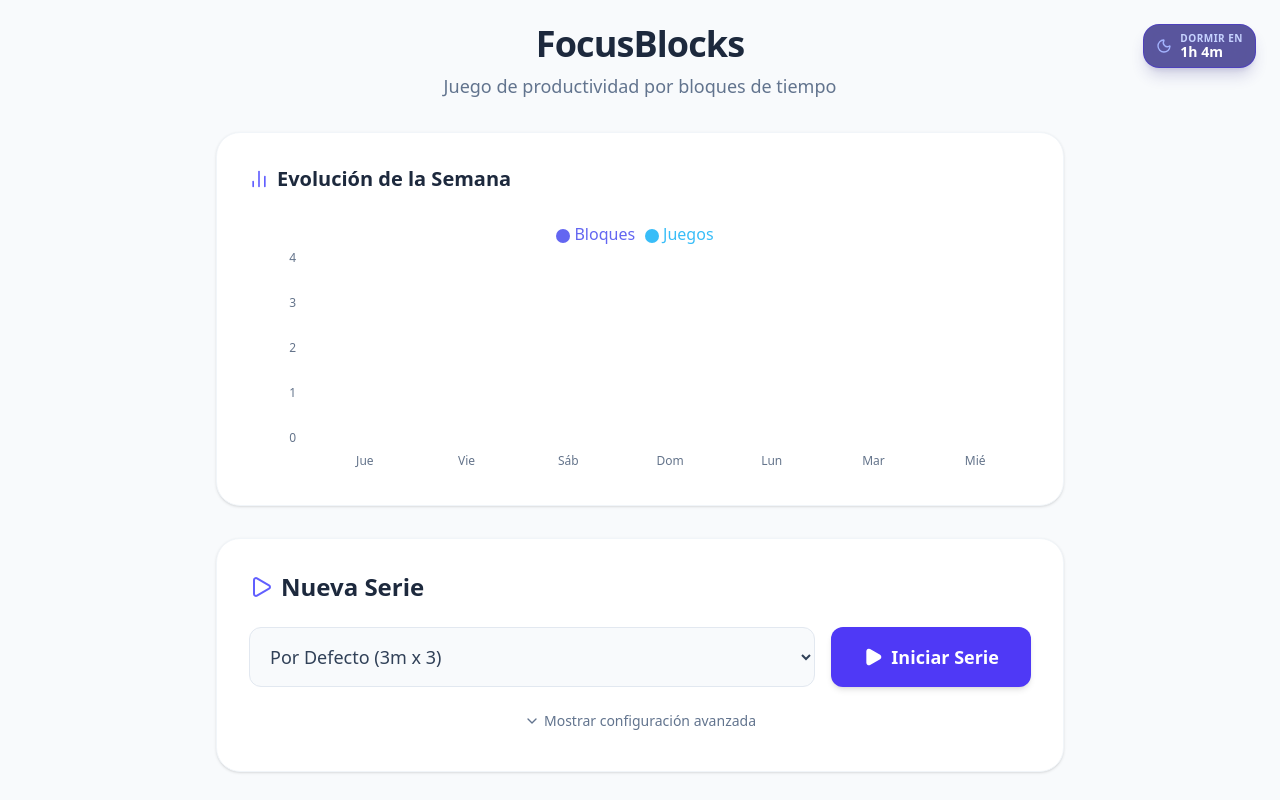
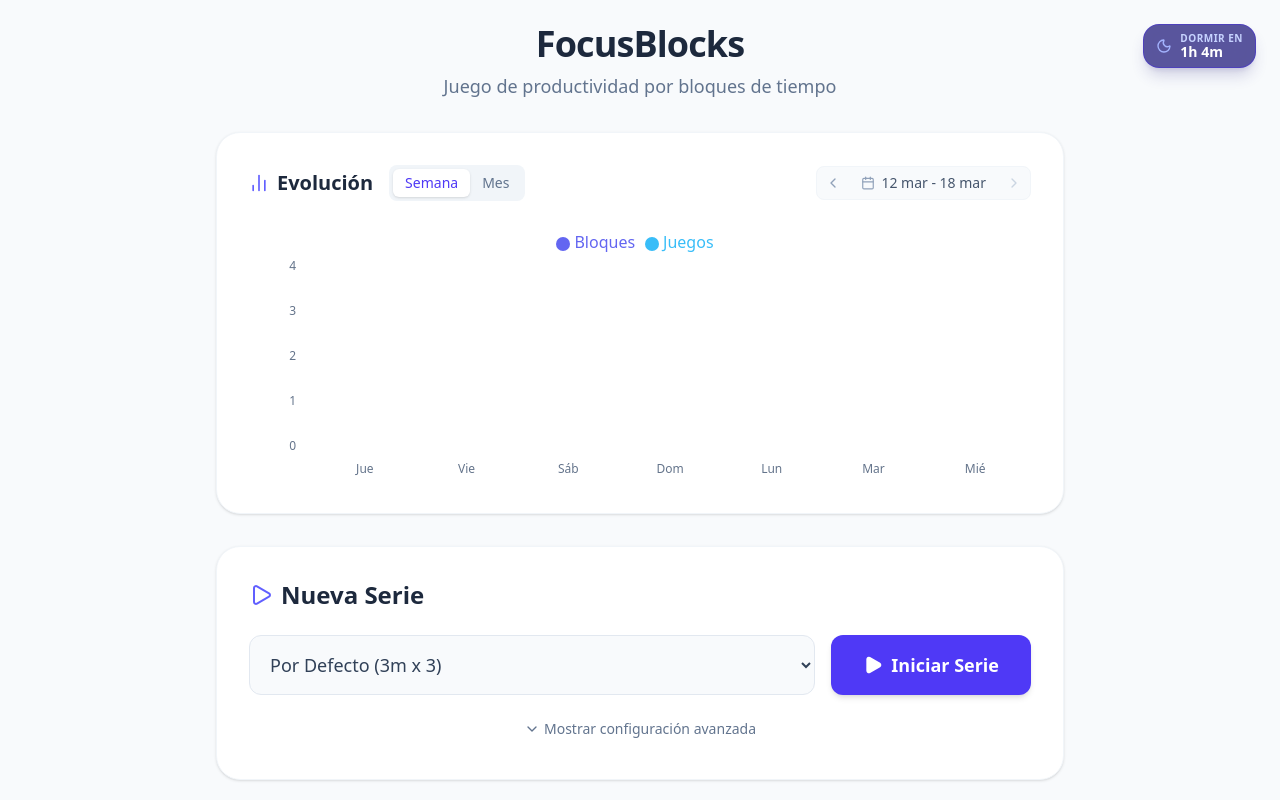
Before and after one commit to heroseven/bloques-productivos, a React (Vite) app: page / in a window 1280 px wide. Shown: the top 800 px of the page. Built offline with nearby package versions, Linux system fonts and the light colour scheme.

Commit message:
feat(dashboard): Add date navigation and chart view options
Implement functionality to navigate through weekly and monthly chart views, allowing users to see historical productivity data over different periods.

```diff
--- a/src/components/Dashboard.tsx
+++ b/src/components/Dashboard.tsx
@@ -15,6 +15,9 @@ import {
   TrendingUp,
   TrendingDown,
   Minus,
+  ChevronLeft,
+  ChevronRight,
+  Calendar,
 } from "lucide-react";
 import {
   BarChart,
@@ -46,6 +49,8 @@ export default function Dashboard({ stats, onStartGame, bedtime, onBedtimeChange
   const [selectedTemplate, setSelectedTemplate] = useState<string>("default");
   const [backgroundSound, setBackgroundSound] = useState<string>("none");
   const [showAdvanced, setShowAdvanced] = useState<boolean>(false);
+  const [chartView, setChartView] = useState<'week' | 'month'>('week');
+  const [chartOffset, setChartOffset] = useState<number>(0);
   const [voiceSettings, setVoiceSettings] = useState<VoiceSettings>(() => {
     const saved = localStorage.getItem("focusblocks_voice_settings");
     if (saved) {
@@ -101,16 +106,21 @@ export default function Dashboard({ stats, onStartGame, bedtime, onBedtimeChange
       ? Math.round((stats.completedBlocks / stats.totalBlocks) * 100)
       : 0;
 
-  const getWeeklyData = () => {
+  const getChartData = () => {
     const data = [];
     const today = new Date();
     today.setHours(0, 0, 0, 0);
 
+    if (chartView === 'week') {
+      const endDate = new Date(today);
+      endDate.setDate(endDate.getDate() - (chartOffset * 7));
+
       for (let i = 6; i >= 0; i--) {
-      const d = new Date(today);
+        const d = new Date(endDate);
         d.setDate(d.getDate() - i);
 
         const dayName = d.toLocaleDateString("es-ES", { weekday: "short" });
+        const dateLabel = d.toLocaleDateString("es-ES", { day: "numeric", month: "short" });
 
         const blocksOnDay = stats.history.reduce((acc, game) => {
           const gameDate = new Date(game.date);
@@ -138,46 +148,139 @@ export default function Dashboard({ stats, onStartGame, bedtime, onBedtimeChange
 
         data.push({
           name: dayName.charAt(0).toUpperCase() + dayName.slice(1),
+          dateLabel,
           bloques: blocksOnDay,
           juegos: gamesOnDay,
         });
       }
+    } else {
+      const targetDate = new Date(today);
+      targetDate.setMonth(targetDate.getMonth() - chartOffset);
+      const year = targetDate.getFullYear();
+      const month = targetDate.getMonth();
+
+      const daysInMonth = new Date(year, month + 1, 0).getDate();
+
+      for (let i = 1; i <= daysInMonth; i++) {
+        const d = new Date(year, month, i);
+        if (d > today && chartOffset === 0) break;
+
+        const dateLabel = d.toLocaleDateString("es-ES", { day: "numeric", month: "short" });
+
+        const blocksOnDay = stats.history.reduce((acc, game) => {
+          const gameDate = new Date(game.date);
+          if (
+            gameDate.getDate() === d.getDate() &&
+            gameDate.getMonth() === d.getMonth() &&
+            gameDate.getFullYear() === d.getFullYear()
+          ) {
+            return acc + game.completedBlocks;
+          }
+          return acc;
+        }, 0);
+
+        const gamesOnDay = stats.history.reduce((acc, game) => {
+          const gameDate = new Date(game.date);
+          if (
+            gameDate.getDate() === d.getDate() &&
+            gameDate.getMonth() === d.getMonth() &&
+            gameDate.getFullYear() === d.getFullYear()
+          ) {
+            return acc + 1;
+          }
+          return acc;
+        }, 0);
+
+        data.push({
+          name: i.toString(),
+          dateLabel,
+          bloques: blocksOnDay,
+          juegos: gamesOnDay,
+        });
+      }
+    }
     return data;
   };
 
-  const getWeeklyTrend = () => {
+  const getTrend = () => {
+    let currentPeriodBlocks = 0;
+    let previousPeriodBlocks = 0;
+
     const today = new Date();
     today.setHours(0, 0, 0, 0);
 
-    let currentWeekBlocks = 0;
-    let previousWeekBlocks = 0;
+    if (chartView === 'week') {
+      const currentEndDate = new Date(today);
+      currentEndDate.setDate(currentEndDate.getDate() - (chartOffset * 7));
+      const currentStartDate = new Date(currentEndDate);
+      currentStartDate.setDate(currentStartDate.getDate() - 6);
+
+      const prevEndDate = new Date(currentStartDate);
+      prevEndDate.setDate(prevEndDate.getDate() - 1);
+      const prevStartDate = new Date(prevEndDate);
+      prevStartDate.setDate(prevStartDate.getDate() - 6);
 
       stats.history.forEach(game => {
         const gameDate = new Date(game.date);
         gameDate.setHours(0, 0, 0, 0);
-      const diffTime = today.getTime() - gameDate.getTime();
-      const diffDays = Math.floor(diffTime / (1000 * 60 * 60 * 24));
-
-      if (diffDays >= 0 && diffDays <= 6) {
-        currentWeekBlocks += game.completedBlocks;
-      } else if (diffDays >= 7 && diffDays <= 13) {
-        previousWeekBlocks += game.completedBlocks;
+        if (gameDate >= currentStartDate && gameDate <= currentEndDate) {
+          currentPeriodBlocks += game.completedBlocks;
+        } else if (gameDate >= prevStartDate && gameDate <= prevEndDate) {
+          previousPeriodBlocks += game.completedBlocks;
         }
       });
+    } else {
+      const targetDate = new Date(today);
+      targetDate.setMonth(targetDate.getMonth() - chartOffset);
+      const currentMonth = targetDate.getMonth();
+      const currentYear = targetDate.getFullYear();
 
-    if (previousWeekBlocks === 0) {
-      if (currentWeekBlocks === 0) return { percentage: 0, trend: 'neutral' };
+      const prevDate = new Date(targetDate);
+      prevDate.setMonth(prevDate.getMonth() - 1);
+      const prevMonth = prevDate.getMonth();
+      const prevYear = prevDate.getFullYear();
+
+      stats.history.forEach(game => {
+        const gameDate = new Date(game.date);
+        if (gameDate.getMonth() === currentMonth && gameDate.getFullYear() === currentYear) {
+          currentPeriodBlocks += game.completedBlocks;
+        } else if (gameDate.getMonth() === prevMonth && gameDate.getFullYear() === prevYear) {
+          previousPeriodBlocks += game.completedBlocks;
+        }
+      });
+    }
+
+    if (previousPeriodBlocks === 0) {
+      if (currentPeriodBlocks === 0) return { percentage: 0, trend: 'neutral' };
       return { percentage: 100, trend: 'up' };
     }
 
-    const percentage = Math.round(((currentWeekBlocks - previousWeekBlocks) / previousWeekBlocks) * 100);
+    const percentage = Math.round(((currentPeriodBlocks - previousPeriodBlocks) / previousPeriodBlocks) * 100);
 
     if (percentage > 0) return { percentage, trend: 'up' };
     if (percentage < 0) return { percentage: Math.abs(percentage), trend: 'down' };
     return { percentage: 0, trend: 'neutral' };
   };
 
-  const weeklyData = getWeeklyData();
+  const chartData = getChartData();
+
+  const getChartLabel = () => {
+    const today = new Date();
+    today.setHours(0, 0, 0, 0);
+
+    if (chartView === 'week') {
+      const endDate = new Date(today);
+      endDate.setDate(endDate.getDate() - (chartOffset * 7));
+      const startDate = new Date(endDate);
+      startDate.setDate(startDate.getDate() - 6);
+
+      return `${startDate.toLocaleDateString("es-ES", { day: "numeric", month: "short" })} - ${endDate.toLocaleDateString("es-ES", { day: "numeric", month: "short" })}`;
+    } else {
+      const targetDate = new Date(today);
+      targetDate.setMonth(targetDate.getMonth() - chartOffset);
+      return targetDate.toLocaleDateString("es-ES", { month: "long", year: "numeric" }).replace(/^\w/, (c) => c.toUpperCase());
+    }
+  };
 
   return (
     <div className="max-w-4xl mx-auto p-6 space-y-8">
@@ -190,15 +293,55 @@ export default function Dashboard({ stats, onStartGame, bedtime, onBedtimeChange
         </p>
       </header>
 
-      {/* Weekly Evolution Chart */}
+      {/* Evolution Chart */}
       <div className="bg-white rounded-3xl p-8 shadow-sm border border-slate-100">
         <div className="flex flex-col sm:flex-row sm:items-center justify-between gap-4 mb-6">
+          <div className="flex items-center gap-4">
             <h2 className="text-xl font-semibold text-slate-800 flex items-center gap-2">
               <BarChart2 className="w-5 h-5 text-indigo-500" />
-            Evolución de la Semana
+              Evolución
             </h2>
+            <div className="flex bg-slate-100 rounded-lg p-1">
+              <button
+                onClick={() => { setChartView('week'); setChartOffset(0); }}
+                className={`px-3 py-1 text-sm font-medium rounded-md transition-colors ${chartView === 'week' ? 'bg-white text-indigo-600 shadow-sm' : 'text-slate-500 hover:text-slate-700'}`}
+              >
+                Semana
+              </button>
+              <button
+                onClick={() => { setChartView('month'); setChartOffset(0); }}
+                className={`px-3 py-1 text-sm font-medium rounded-md transition-colors ${chartView === 'month' ? 'bg-white text-indigo-600 shadow-sm' : 'text-slate-500 hover:text-slate-700'}`}
+              >
+                Mes
+              </button>
+            </div>
+          </div>
+
+          <div className="flex items-center gap-4">
+            <div className="flex items-center gap-2 bg-slate-50 rounded-lg p-1 border border-slate-100">
+              <button
+                onClick={() => setChartOffset(prev => prev + 1)}
+                className="p-1 text-slate-400 hover:text-indigo-600 hover:bg-indigo-50 rounded-md transition-colors"
+              >
+                <ChevronLeft className="w-4 h-4" />
+              </button>
+              <div className="flex items-center gap-1.5 px-2 min-w-[120px] justify-center">
+                <Calendar className="w-3.5 h-3.5 text-slate-400" />
+                <span className="text-sm font-medium text-slate-600">
+                  {getChartLabel()}
+                </span>
+              </div>
+              <button
+                onClick={() => setChartOffset(prev => Math.max(0, prev - 1))}
+                disabled={chartOffset === 0}
+                className={`p-1 rounded-md transition-colors ${chartOffset === 0 ? 'text-slate-300 cursor-not-allowed' : 'text-slate-400 hover:text-indigo-600 hover:bg-indigo-50'}`}
+              >
+                <ChevronRight className="w-4 h-4" />
+              </button>
+            </div>
+
             {(() => {
-            const { percentage, trend } = getWeeklyTrend();
+              const { percentage, trend } = getTrend();
               if (trend === 'neutral' && percentage === 0) return null;
 
               return (
@@ -211,14 +354,15 @@ export default function Dashboard({ stats, onStartGame, bedtime, onBedtimeChange
                    trend === 'down' ? <TrendingDown className="w-4 h-4" /> :
                    <Minus className="w-4 h-4" />}
                   <span>{trend === 'up' ? '+' : trend === 'down' ? '-' : ''}{percentage}%</span>
-                <span className="text-xs opacity-75 ml-1 font-normal">vs sem. anterior</span>
+                  <span className="text-xs opacity-75 ml-1 font-normal hidden sm:inline">vs ant.</span>
                 </div>
               );
             })()}
           </div>
+        </div>
         <div className="h-64 w-full">
           <ResponsiveContainer width="100%" height="100%">
-            <BarChart data={weeklyData}>
+            <BarChart data={chartData}>
               <XAxis
                 dataKey="name"
                 axisLine={false}
@@ -236,6 +380,12 @@ export default function Dashboard({ stats, onStartGame, bedtime, onBedtimeChange
               <Tooltip
                 cursor={{ fill: '#f1f5f9' }}
                 contentStyle={{ borderRadius: '12px', border: 'none', boxShadow: '0 4px 6px -1px rgb(0 0 0 / 0.1)' }}
+                labelFormatter={(label, payload) => {
+                  if (payload && payload.length > 0) {
+                    return payload[0].payload.dateLabel;
+                  }
+                  return label;
+                }}
               />
               <Legend verticalAlign="top" height={36} iconType="circle" />
               <Bar dataKey="bloques" name="Bloques" fill="#6366f1" radius={[4, 4, 0, 0]} />
```
Lines whose indentation alone changed are shown as unchanged.
